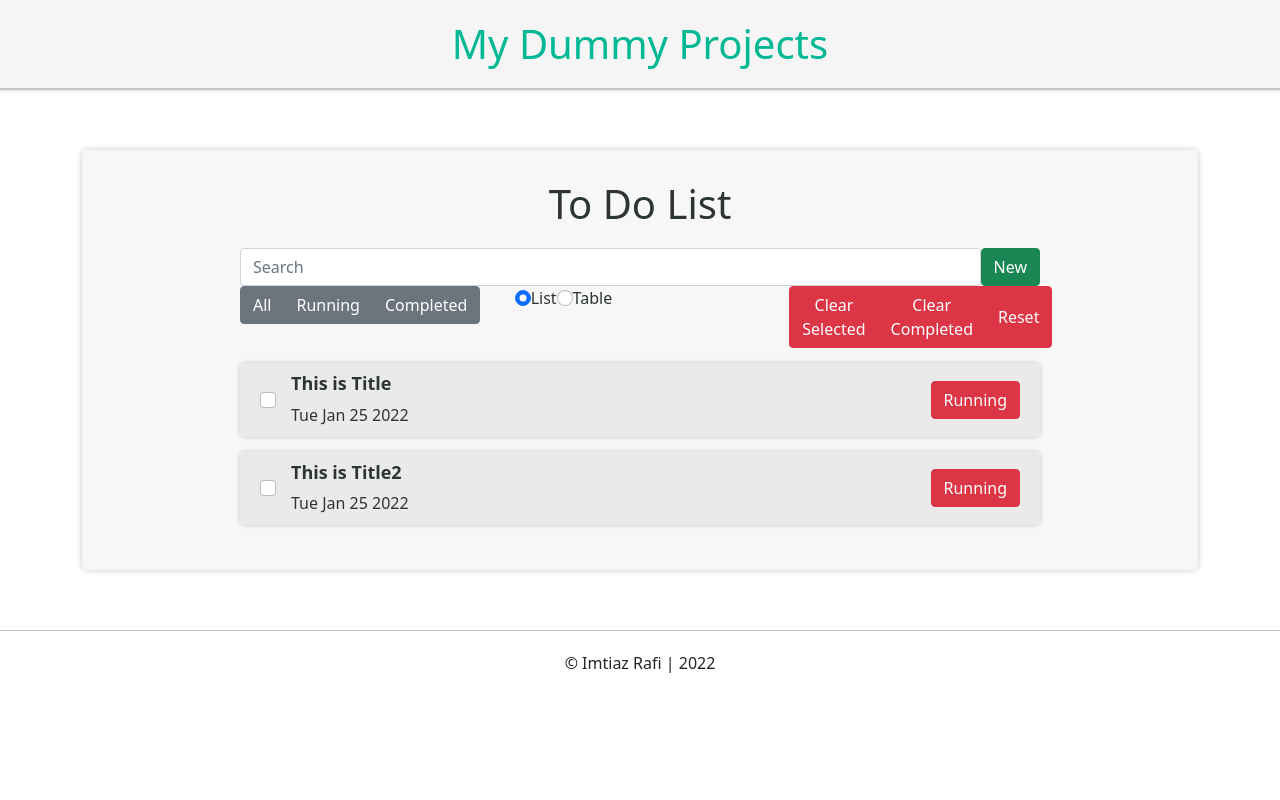
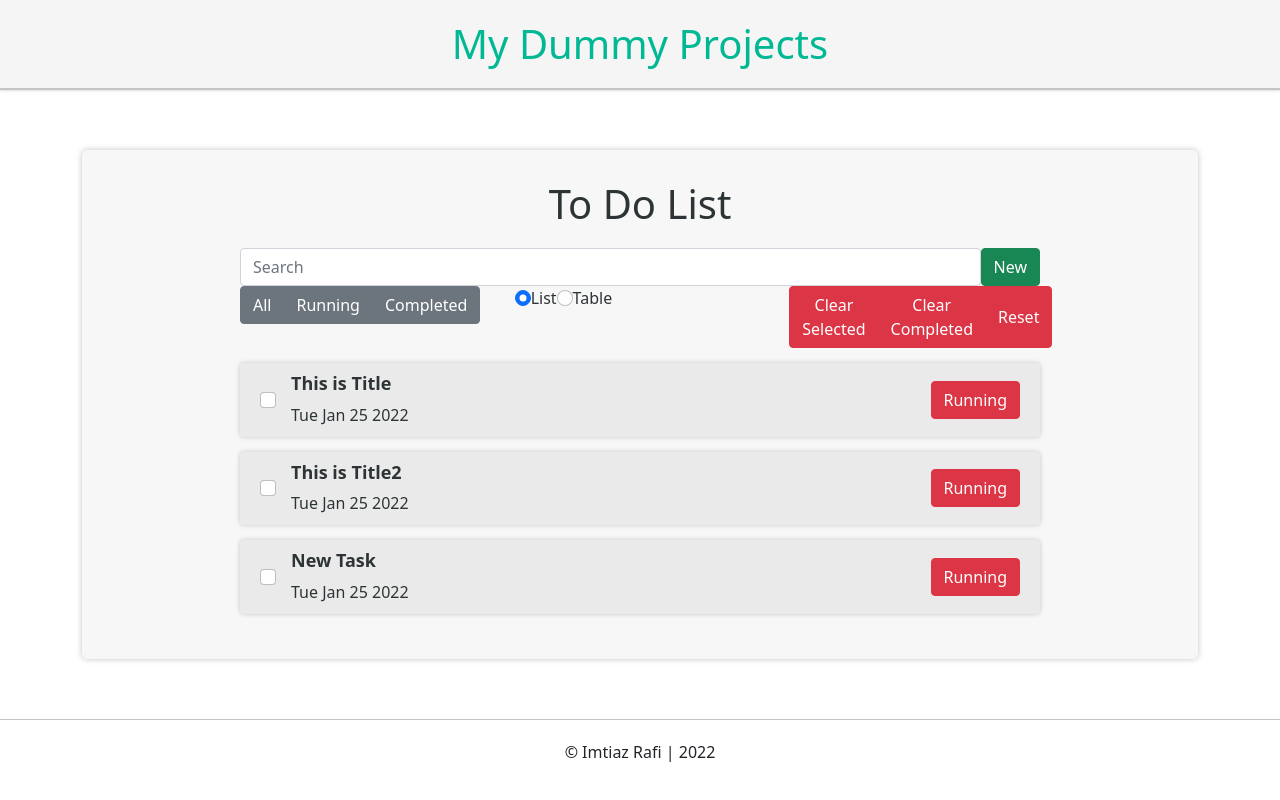
Before and after one commit to Imtiaz-Rafi/Dummy-Projects, a React (Create React App) app: page /todolist in a window 1280 px wide. Built offline with nearby package versions, Linux system fonts and the light colour scheme.

Commit message:
panel changed

```diff
--- a/src/components/todo/controllers/index.jsx
+++ b/src/components/todo/controllers/index.jsx
@@ -51,3 +51,5 @@ Controllers.propTypes = {
 };
 
 export default Controllers;
+
+// This is extra comment
--- a/src/components/todo/controllers/search-panel.jsx
+++ b/src/components/todo/controllers/search-panel.jsx
@@ -5,7 +5,13 @@ import { Button, Input } from "reactstrap";
 const SearchPanel = ({ term, handleSearch, toggleForm }) => {
     return (
         <div className="d-flex">
-            <Input className="md-5" type="search" value={term} placeholder="Search" onChange={handleSearch} />
+            <Input
+                className="md-5"
+                type="search"
+                value={term}
+                placeholder="Search"
+                onChange={(e) => handleSearch(e.target.value)}
+            />
             <Button color="success" onClick={toggleForm}>
                 New
             </Button>
--- a/src/components/todo/index.jsx
+++ b/src/components/todo/index.jsx
@@ -27,10 +27,19 @@ class Todolist extends React.Component {
                 isComplete: false,
                 isSelect: false,
             },
+            {
+                id: "12345",
+                text: "New Task",
+                desc: "This is Description2",
+                time: new Date(),
+                isComplete: false,
+                isSelect: false,
+            },
         ],
         isModalOpen: false,
         SearchTerm: "",
         TodoView: "list",
+        filter: "all",
     };
 
     toggleSelect = (todoId) => {
@@ -47,7 +56,14 @@ class Todolist extends React.Component {
 
         this.setState({ todos });
     };
-    handleSearch = () => {};
+    handleSearch = (value) => {
+        this.setState({
+            SearchTerm: value,
+        });
+    };
+    performSearch = () => {
+        return this.state.todos.filter((todo) => todo.text.toLowerCase().includes(this.state.SearchTerm.toLowerCase()));
+    };
     toggleForm = () => {
         this.setState({ isModalOpen: !this.state.isModalOpen });
     };
@@ -61,7 +77,19 @@ class Todolist extends React.Component {
         this.setState({ todos });
         this.toggleForm();
     };
-    handleFilter = () => {};
+    handleFilter = (filter) => {
+        this.setState({ filter });
+    };
+    performFilter = (todos) => {
+        const { filter } = this.state;
+        if (filter === "completed") {
+            return todos.filter((todo) => todo.isComplete);
+        } else if (filter === "running") {
+            return todos.filter((todo) => !todo.isComplete);
+        } else {
+            return todos;
+        }
+    };
     changeView = (event) => {
         this.setState({
             TodoView: event.target.value,
@@ -72,10 +100,12 @@ class Todolist extends React.Component {
     reset = () => {};
 
     getView = () => {
+        let todos = this.performSearch();
+        todos = this.performFilter(todos);
         return this.state.TodoView === "list" ? (
-            <ListView todos={this.state.todos} toggleSelect={this.toggleSelect} toggleComplete={this.toggleComplete} />
+            <ListView todos={todos} toggleSelect={this.toggleSelect} toggleComplete={this.toggleComplete} />
         ) : (
-            <TableView todos={this.state.todos} toggleSelect={this.toggleSelect} toggleComplete={this.toggleComplete} />
+            <TableView todos={todos} toggleSelect={this.toggleSelect} toggleComplete={this.toggleComplete} />
         );
     };
     render() {
@@ -96,6 +126,7 @@ class Todolist extends React.Component {
                     />
                 </div>
                 <div className={classes.list_view}>{this.getView()}</div>
+
                 <Modal isOpen={this.state.isModalOpen} toggle={this.toggleForm}>
                     <ModalHeader>Create New ToDo Task</ModalHeader>
                     <ModalBody>
```
